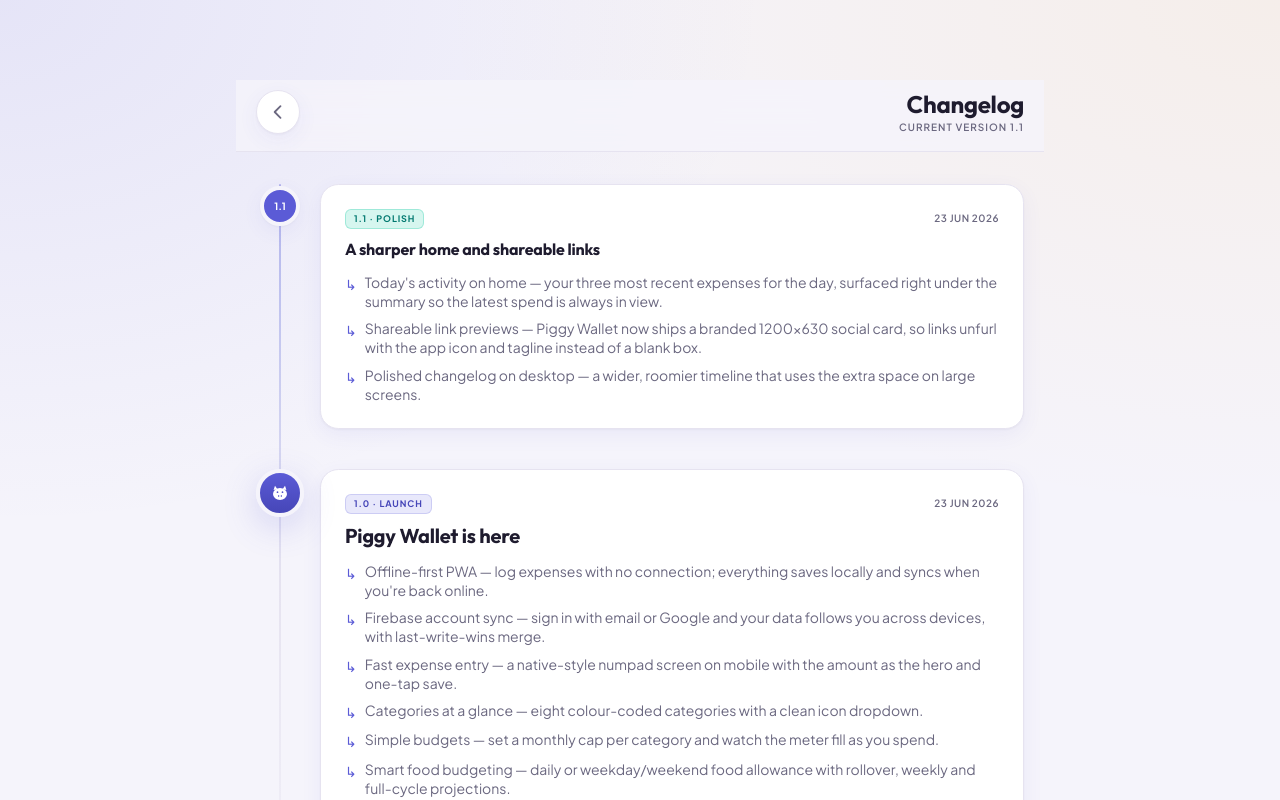
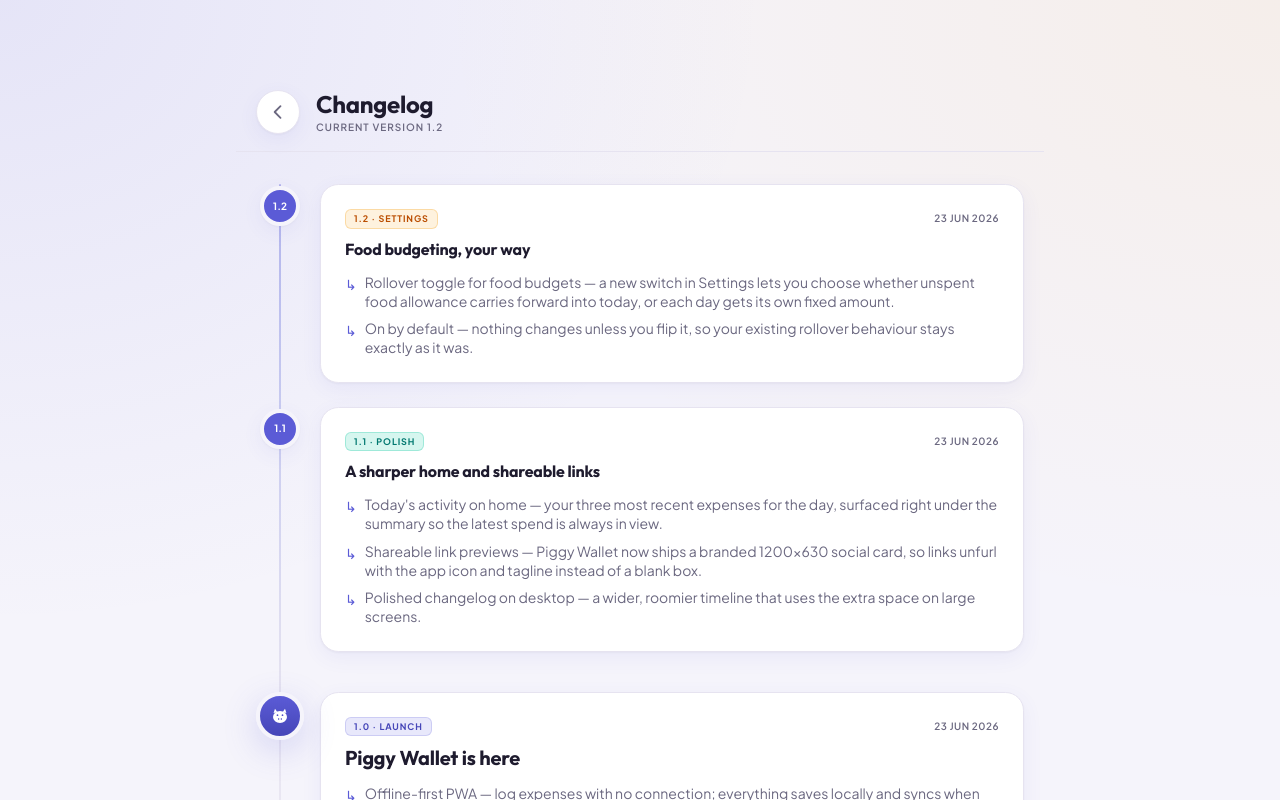
Before and after one commit to fernandohalim/piggy-wallet, a Next.js app: page /changelog in a window 1280 px wide. Shown: the top 800 px of the page. Built offline with nearby package versions, Linux system fonts and the light colour scheme; no server answers.

Commit message:
add food budgeting settings

```diff
--- a/app/(app)/budgets/page.tsx
+++ b/app/(app)/budgets/page.tsx
@@ -59,6 +59,7 @@
             settings.cycleStartDay,
             foodExpenses,
             nowMs,
+            settings.foodRollover,
           )
         : null;
     } catch (e) {
--- a/app/(app)/settings/page.tsx
+++ b/app/(app)/settings/page.tsx
@@ -60,6 +60,37 @@
         </p>
       </section>
 
+      <section className="rounded-card bg-surface border border-border shadow-card p-4">
+        <button
+          type="button"
+          role="switch"
+          aria-checked={settings.foodRollover}
+          onClick={() =>
+            updateSettings({ foodRollover: !settings.foodRollover })
+          }
+          className="w-full flex items-center justify-between gap-4 text-left"
+        >
+          <span className="min-w-0">
+            <span className="block font-semibold">Roll over food budget</span>
+            <span className="block text-sm text-muted">
+              Carry unspent food allowance from earlier days into today. Turn
+              off to give each day its own fixed allowance.
+            </span>
+          </span>
+          <span
+            className={`relative shrink-0 h-7 w-12 rounded-full transition-colors ${
+              settings.foodRollover ? "bg-primary" : "bg-border"
+            }`}
+          >
+            <span
+              className={`absolute top-0.5 left-0.5 h-6 w-6 rounded-full bg-white shadow transition-transform ${
+                settings.foodRollover ? "translate-x-5" : ""
+              }`}
+            />
+          </span>
+        </button>
+      </section>
+
       <button
         onClick={() => setAboutOpen(true)}
         className="w-full flex items-center justify-between rounded-card bg-surface border border-border shadow-card p-4 transition-transform active:scale-[0.99]"
--- a/app/changelog/page.tsx
+++ b/app/changelog/page.tsx
@@ -11,7 +11,7 @@
   return (
     <main className="min-h-dvh flex flex-col items-center px-5 pt-6 sm:pt-12 lg:pt-20 pb-20 lg:pb-28">
       <div className="w-full max-w-md sm:max-w-2xl lg:max-w-3xl">
-        <div className="sticky top-0 z-20 -mx-5 px-5 pt-2 pb-4 mb-8 bg-background/85 backdrop-blur-xl border-b border-border flex items-center justify-between">
+        <div className="sticky top-0 z-20 -mx-5 px-5 pt-2 pb-4 mb-8 border-b border-border flex items-center gap-3 sm:gap-4">
           <button
             onClick={() => router.push("/")}
             aria-label="Back home"
@@ -32,7 +32,7 @@
               />
             </svg>
           </button>
-          <div className="flex flex-col items-end">
+          <div className="flex flex-col">
             <h1 className="text-xl sm:text-2xl font-bold font-display tracking-tight">
               Changelog
             </h1>
--- a/lib/changelog.ts
+++ b/lib/changelog.ts
@@ -8,6 +8,17 @@
 }
 
 export const releases: Release[] = [
+  {
+    version: "1.2",
+    badge: "Settings",
+    badgeColor: "bg-accent/15 text-amber-700 border-accent/30",
+    date: "23 Jun 2026",
+    title: "Food budgeting, your way",
+    features: [
+      "Rollover toggle for food budgets — a new switch in Settings lets you choose whether unspent food allowance carries forward into today, or each day gets its own fixed amount.",
+      "On by default — nothing changes unless you flip it, so your existing rollover behaviour stays exactly as it was.",
+    ],
+  },
   {
     version: "1.1",
     badge: "Polish",
--- a/lib/db/repository.ts
+++ b/lib/db/repository.ts
@@ -130,13 +130,15 @@
   const db = await getDB();
   let s = await db.get("settings", "settings");
   if (!s) {
-    s = { id: "settings", cycleStartDay: 1, updatedAt: 0, deleted: false };
+    s = { id: "settings", cycleStartDay: 1, foodRollover: true, updatedAt: 0, deleted: false };
     await db.put("settings", s);
+  } else if (s.foodRollover === undefined) {
+    s = { ...s, foodRollover: true };   // default-on for pre-1.2 docs
   }
   return s;
 }
 
-export async function updateSettings(patch: Partial<Pick<Settings, "cycleStartDay">>) {
+export async function updateSettings(patch: Partial<Pick<Settings, "cycleStartDay" | "foodRollover">>) {
   const db = await getDB();
   const current = await getSettings();
   await db.put("settings", { ...current, ...patch, updatedAt: now() });
--- a/lib/food.ts
+++ b/lib/food.ts
@@ -27,6 +27,7 @@
   cycleStartDay: number,
   foodExpenses: Expense[],
   nowMs: number,
+  rollover: boolean = true,
 ): FoodMeter {
   const wd = budget.weekdayAmount ?? 0;
   const we = budget.weekendAmount ?? 0;
@@ -64,7 +65,7 @@
   }
 
   const todayBase = alloc[ti] ?? 0;
-  const carryIn = allocThroughYesterday - spentBefore;
+  const carryIn = rollover ? allocThroughYesterday - spentBefore : 0;
   const todayAvailable = todayBase + carryIn;
   const remainingToday = todayAvailable - spentToday;
 
--- a/lib/types.ts
+++ b/lib/types.ts
@@ -51,6 +51,7 @@
 export interface Settings {
   id: "settings";         // singleton
   cycleStartDay: number;  // 1..28, your payroll anchor
+  foodRollover: boolean;
   updatedAt: number;
   deleted: boolean;
 }
--- a/package.json
+++ b/package.json
@@ -1,6 +1,6 @@
 {
   "name": "piggy-wallet",
-  "version": "1.1",
+  "version": "1.2",
   "private": true,
   "scripts": {
     "dev": "next dev --turbopack",
```
